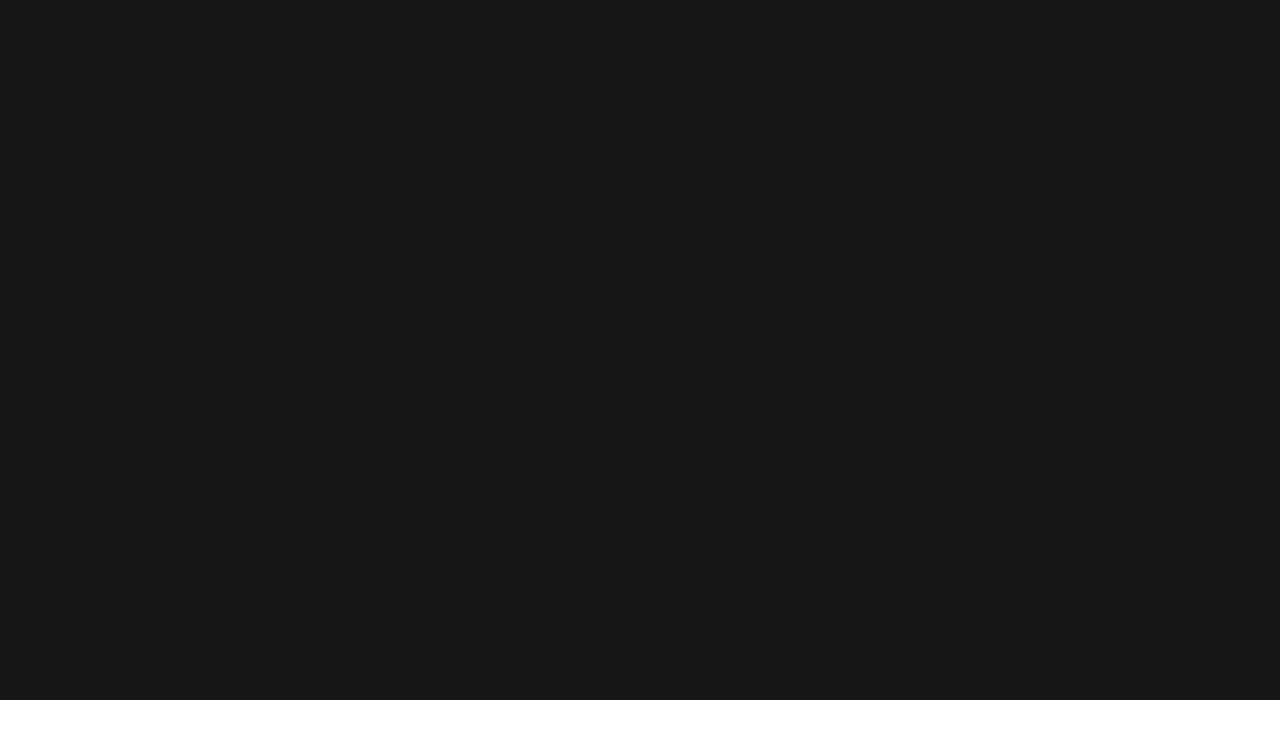
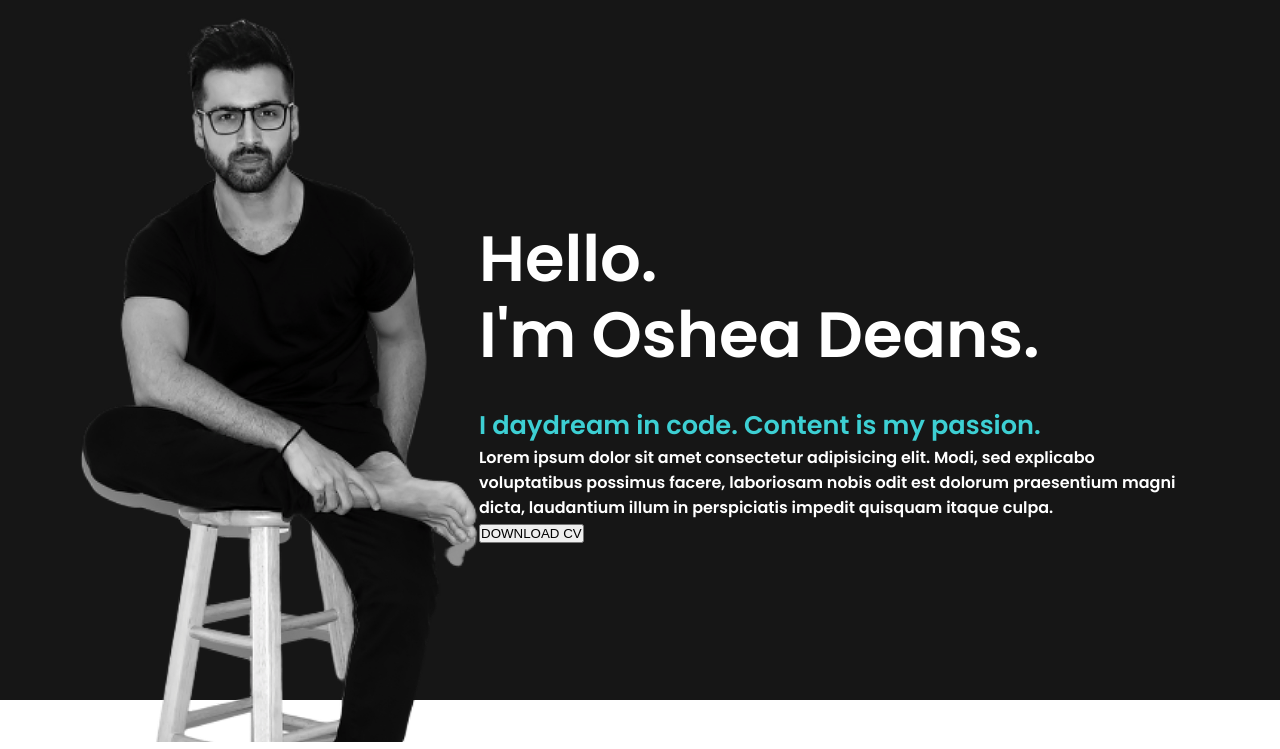
Before and after one commit to OsheaRD/PortfolioMain, a plain HTML site: page index.html in a window 1280 px wide. Shown: the part 100-849 px from the top of the page. Before the commit the page ends 800 px from the top, so only its background shows below. Drawn offline with Linux system fonts and the light colour scheme.

Commit message:
Top header started

```diff
--- a/css/style.css
+++ b/css/style.css
@@ -51,3 +51,25 @@ header nav{
 header nav .branding{
     margin-right: 3rem;
 }
+
+.hero .left img{
+width: 400px;
+}
+
+.hero .right{
+    color: var(--pure );
+}
+
+.hero .right h6{
+    font-size: 1.6rem;
+    color: var(--primary);
+    margin-bottom: 0.5 rem;
+
+}
+
+.hero .right h1{
+    font-size: 4rem;
+    font-weight: 100;
+    line-height: 1.2;
+    margin-bottom: 2rem ;
+}
--- a/index.html
+++ b/index.html
@@ -4,7 +4,7 @@
     <meta charset="UTF-8">
     <meta http-equiv="X-UA-Compatible" content="IE=edge">
     <meta name="viewport" content="width=device-width, initial-scale=1.0">
-    <title>My awesome portfolio</title>
+    <title>Oshea Deans </title>
     <link rel="preconnect" href="https://fonts.googleapis.com">
 <link rel="preconnect" href="https://fonts.gstatic.com" crossorigin>
 <link href="https://fonts.googleapis.com/css2?family=Poppins:ital,wght@0,600;1,400&display=swap" rel="stylesheet">
@@ -33,7 +33,38 @@
                 <button class="btn btn-primary">Contact</button>
             </div>
         </nav>
+        <div class="hero flex items-center">
+
+            <div class="left">
+                <img src="./images/man.png" alt="">
+
+            </div>
+
+            <div class="right">
+                <h1>Hello.<br> I'm Oshea Deans.</h1>
+
+                <h6>I daydream in code. Content is my passion.</h6>
+
+
+                <p>Lorem ipsum dolor sit amet consectetur adipisicing elit. Modi, sed explicabo voluptatibus possimus facere, laboriosam nobis odit est dolorum praesentium magni dicta, laudantium illum in perspiciatis impedit quisquam itaque culpa.</p>
+                <div>
+                    <button>DOWNLOAD CV</button>
+                </div>
+
+
+            </div>
+
+
+
+
         </div>
+
+
+
+        </div>
+
+
+
     </header>
 </body>
 </html>
```
Also changed, not shown: images/oshedev.png (added), 1 other file.
